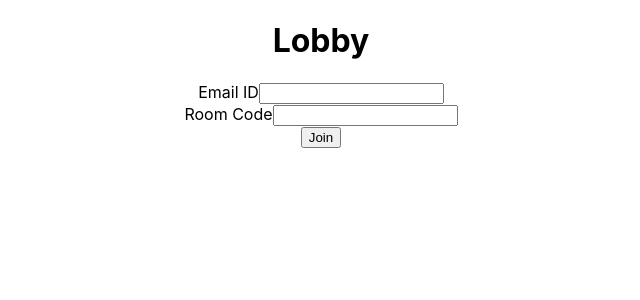
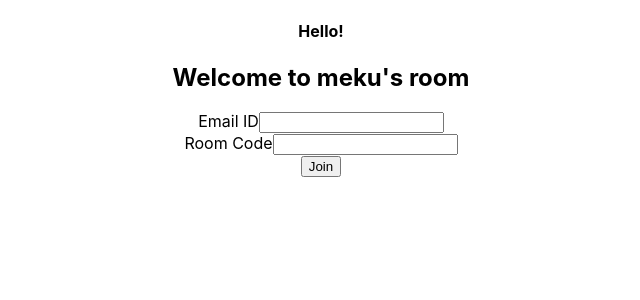
Before and after one commit to meftahul2020/meku_c, a React (Create React App) app: page / in a window 1280 px wide. Shown: the top 300 px of the page, without its empty margins (319-959 px from the left). Built offline with nearby package versions, Linux system fonts and the light colour scheme; no server answers.

Commit message:
final night

```diff
--- a/src/screens/Lobby.jsx
+++ b/src/screens/Lobby.jsx
@@ -34,7 +34,8 @@ const LobbyScreen = () => {
 
   return (
     <div>
-      <h1>Lobby</h1>
+      <h4>Hello!</h4>
+      <h2>Welcome to meku's room</h2>
       <form onSubmit={handleSubmitForm}>
         <label htmlFor="email">Email ID</label>
         <input
```
